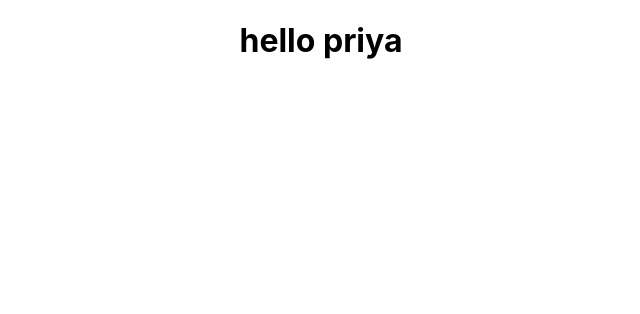
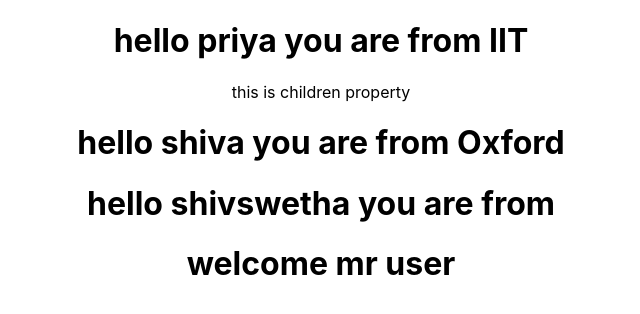
Before and after one commit to sivapriya1625/web-work-space, a React (Create React App) app in the folder dxcReact/dxcreactapp/: page / in a window 1280 px wide. Shown: the top 314 px of the page, without its empty margins (319-959 px from the left). Built offline with nearby package versions, Linux system fonts and the light colour scheme.

Commit message:
passing proprties to components

```diff
--- a/dxcReact/dxcreactapp/src/App.js
+++ b/dxcReact/dxcreactapp/src/App.js
@@ -1,12 +1,20 @@
 import logo from './logo.svg';
 import './App.css';
-import Greet from './components/Greet';
+import Greet from './components/Greet'
+import Welcome from './components/welcome'
 
 
 function App() {
   return (
     <div className="App">
-     <Greet/>
+    <Greet name = "priya" college = "IIT">
+     <p>this is children property </p>
+    </Greet>
+    <Greet name = "shiva" college = "Oxford"/>
+    <Greet name = "shivswetha"/>
+
+     <Welcome/>
+
     </div>
   );
 }
--- a/dxcReact/dxcreactapp/src/components/Greet.js
+++ b/dxcReact/dxcreactapp/src/components/Greet.js
@@ -4,6 +4,15 @@
     return <h1>welcome surya</h1>
 } */
 
-const Greet = () => <h1>hello priya</h1>
+const Greet = (props) => {
+    console.log(props);
+    return (
+        <div>
+            <h1> hello {props.name} you are from {props.college}</h1>
+            {props.children}
+        </div>
 
+
+    )
+}
 export default Greet
--- /dev/null
+++ b/dxcReact/dxcreactapp/src/components/welcome.js
@@ -0,0 +1,12 @@
+import React, { Component } from "react";
+
+class Welcome extends Component{
+
+render(){
+    return<h1>welcome mr user</h1>
+
+}
+
+}
+
+export default Welcome
```
